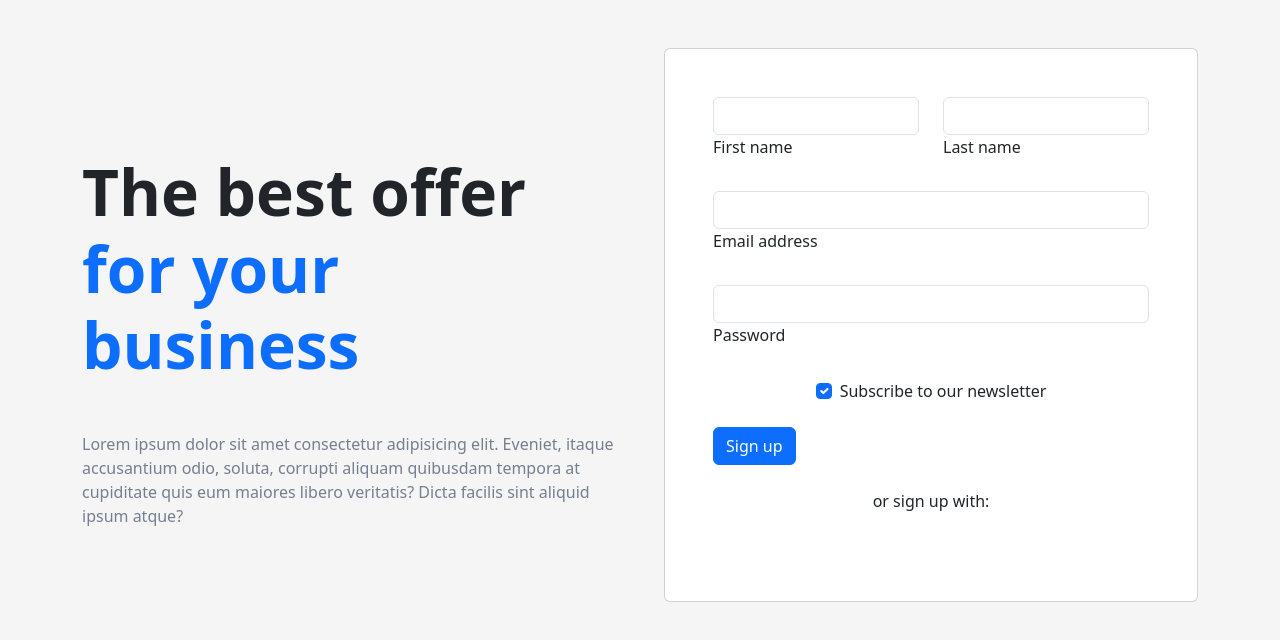
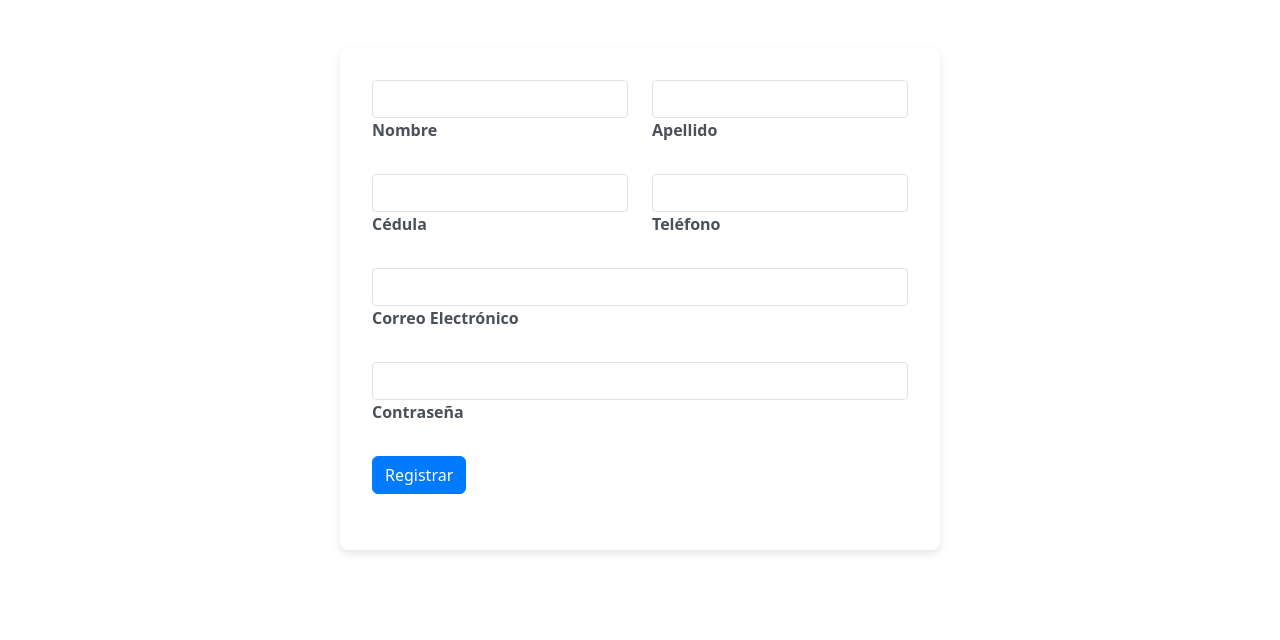
Before and after one commit to tamahaac/Front-communityNetworks, an Angular app: page /register in a window 1280 px wide. Shown: the top 640 px of the page. Built offline with nearby package versions, Linux system fonts and the light colour scheme.

Commit message:
cambios en registro

```diff
--- a/src/app/core/services/auth.service.ts
+++ b/src/app/core/services/auth.service.ts
@@ -6,51 +6,50 @@ import { Observable, tap } from 'rxjs';
 @Injectable({
   providedIn: 'root'
 })
-export class authService {
+export class AuthService {
+
   private LOGIN_URL = 'http://localhost:8080/auth/login';
   private tokenKey = 'authToken';
 
-  constructor(private httpClient: HttpClient, private router: Router ) { }
+  constructor(private httpClient: HttpClient, private router: Router) { }
 
-  login(user: string, password: string): Observable<any>{
+
+
+  login(user: string, password: string): Observable<any> {
     const headers = new HttpHeaders({ 'Content-Type': 'application/json' });
     const data = {
       "correo": user,
       "contrasena": password
-    }
-    console.log(data)
+    };
 
-    return this.httpClient.post<any>(this.LOGIN_URL, data, {headers}).pipe(
+    return this.httpClient.post<any>(this.LOGIN_URL, data, { headers }).pipe(
       tap(response => {
-        if(response.token){
-          console.log(response.token);
+        if (response.token) {
           this.setToken(response.token);
         }
       })
-    )
+    );
   }
 
   private setToken(token: string): void {
     localStorage.setItem(this.tokenKey, token);
   }
 
-
-  private getToken(): string | null{
-  return localStorage.getItem(this.tokenKey);
+  private getToken(): string | null {
+    return localStorage.getItem(this.tokenKey);
   }
 
-  isAutenthicated(): boolean {
+  isAuthenticated(): boolean {
     const token = this.getToken();
-    if (!token){
+    if (!token) {
       return false;
     }
-
     const payload = JSON.parse(atob(token.split('.')[1]));
     const exp = payload.exp * 1000;
-    return Date.now() < exp
+    return Date.now() < exp;
   }
 
-  logout(): void{
+  logout(): void {
     localStorage.removeItem(this.tokenKey);
     this.router.navigate(['/login']);
   }
--- /dev/null
+++ b/src/app/core/services/usuarios/user.service.ts
@@ -0,0 +1,19 @@
+import { HttpClient, HttpHeaders } from '@angular/common/http';
+import { Injectable } from '@angular/core';
+import { Router } from '@angular/router';
+import { Observable, tap } from 'rxjs';
+
+@Injectable({
+  providedIn: 'root'
+})
+export class UserService {
+
+  constructor(private httpClient: HttpClient, private router: Router) { }
+
+  private REGISTER_URL = 'http://localhost:8080/api/v1/usuarios/registro'; // URL para el registro
+
+  register(value: any): Observable<any> {
+    const headers = new HttpHeaders({ 'Content-Type': 'application/json' });
+    return this.httpClient.post<any>(this.REGISTER_URL, value, { headers });
+  }
+}
--- a/src/app/features/auth/login/login.component.ts
+++ b/src/app/features/auth/login/login.component.ts
@@ -1,5 +1,5 @@
 import { Component } from '@angular/core';
-import { authService } from '../../../core/services/auth.service';
+import { AuthService } from '../../../core/services/auth.service';
 import { Router } from '@angular/router';
 import { FormsModule } from '@angular/forms';
 import { CommonModule } from '@angular/common';
@@ -15,7 +15,7 @@ export class LoginComponent {
   user: string = '';
   password: string = '';
 
-  constructor(private authService: authService, private router: Router){
+  constructor(private authService: AuthService, private router: Router){
 
   }
   login(): void {
--- a/src/app/features/auth/register/register.component.css
+++ b/src/app/features/auth/register/register.component.css
@@ -0,0 +1,26 @@
+.container {
+    max-width: 600px;
+    padding: 2rem;
+    background-color: #ffffff;
+    border-radius: 8px;
+    box-shadow: 0 4px 8px rgba(0, 0, 0, 0.1);
+  }
+
+  .form-label {
+    font-weight: bold;
+    color: #495057;
+  }
+
+  .form-control {
+    border-radius: 4px;
+  }
+
+  .btn-primary {
+    background-color: #007bff;
+    border-color: #007bff;
+  }
+
+  .btn-primary:hover {
+    background-color: #0056b3;
+    border-color: #004085;
+  }
--- a/src/app/features/auth/register/register.component.html
+++ b/src/app/features/auth/register/register.component.html
@@ -1,93 +1,54 @@
-<!-- Section: Design Block -->
-<section class="">
-    <!-- Jumbotron -->
-    <div class="px-4 py-5 px-md-5 text-center text-lg-start" style="background-color: hsl(0, 0%, 96%)">
-      <div class="container">
-        <div class="row gx-lg-5 align-items-center">
-          <div class="col-lg-6 mb-5 mb-lg-0">
-            <h1 class="my-5 display-3 fw-bold ls-tight">
-              The best offer <br />
-              <span class="text-primary">for your business</span>
-            </h1>
-            <p style="color: hsl(217, 10%, 50.8%)">
-              Lorem ipsum dolor sit amet consectetur adipisicing elit.
-              Eveniet, itaque accusantium odio, soluta, corrupti aliquam
-              quibusdam tempora at cupiditate quis eum maiores libero
-              veritatis? Dicta facilis sint aliquid ipsum atque?
-            </p>
+<div class="container mt-5">
+  <form>
+    <div class="row">
+      <!-- Cédula -->
+      <div class="col-md-6 mb-4">
+        <div class="form-outline">
+          <input [(ngModel)]="registerForm.nombre" name="nombre" type="text" id="nombre" class="form-control" />
+          <label class="form-label" for="nombre">Nombre</label>
+        </div>
       </div>
 
-          <div class="col-lg-6 mb-5 mb-lg-0">
-            <div class="card">
-              <div class="card-body py-5 px-md-5">
-                <form>
-                  <!-- 2 column grid layout with text inputs for the first and last names -->
-                  <div class="row">
+      <!-- Nombre -->
       <div class="col-md-6 mb-4">
-                      <div data-mdb-input-init class="form-outline">
-                        <input type="text" id="form3Example1" class="form-control" />
-                        <label class="form-label" for="form3Example1">First name</label>
-                      </div>
-                    </div>
-                    <div class="col-md-6 mb-4">
-                      <div data-mdb-input-init class="form-outline">
-                        <input type="text" id="form3Example2" class="form-control" />
-                        <label class="form-label" for="form3Example2">Last name</label>
+        <div class="form-outline">
+          <input [(ngModel)]="registerForm.apellido" name="apellido" type="text" id="apellido" class="form-control" />
+          <label class="form-label" for="apellido">Apellido</label>
         </div>
       </div>
     </div>
 
-                  <!-- Email input -->
-                  <div data-mdb-input-init class="form-outline mb-4">
-                    <input type="email" id="form3Example3" class="form-control" />
-                    <label class="form-label" for="form3Example3">Email address</label>
+    <div class="row">
+      <!-- Apellido -->
+      <div class="col-md-6 mb-4">
+        <div class="form-outline">
+          <input [(ngModel)]="registerForm.cedula" name="cedula" type="text" id="cedula" class="form-control" />
+          <label class="form-label" for="cedula">Cédula</label>
+        </div>
       </div>
 
-                  <!-- Password input -->
-                  <div data-mdb-input-init class="form-outline mb-4">
-                    <input type="password" id="form3Example4" class="form-control" />
-                    <label class="form-label" for="form3Example4">Password</label>
-                  </div>
-
-                  <!-- Checkbox -->
-                  <div class="form-check d-flex justify-content-center mb-4">
-                    <input class="form-check-input me-2" type="checkbox" value="" id="form2Example33" checked />
-                    <label class="form-check-label" for="form2Example33">
-                      Subscribe to our newsletter
-                    </label>
-                  </div>
-
-                  <!-- Submit button -->
-                  <button type="submit" data-mdb-button-init data-mdb-ripple-init class="btn btn-primary btn-block mb-4">
-                    Sign up
-                  </button>
-
-                  <!-- Register buttons -->
-                  <div class="text-center">
-                    <p>or sign up with:</p>
-                    <button  type="button" data-mdb-button-init data-mdb-ripple-init class="btn btn-link btn-floating mx-1">
-                      <i class="fab fa-facebook-f"></i>
-                    </button>
-
-                    <button  type="button" data-mdb-button-init data-mdb-ripple-init class="btn btn-link btn-floating mx-1">
-                      <i class="fab fa-google"></i>
-                    </button>
-
-                    <button  type="button" data-mdb-button-init data-mdb-ripple-init class="btn btn-link btn-floating mx-1">
-                      <i class="fab fa-twitter"></i>
-                    </button>
-
-                    <button  type="button" data-mdb-button-init data-mdb-ripple-init class="btn btn-link btn-floating mx-1">
-                      <i class="fab fa-github"></i>
-                    </button>
-                  </div>
-                </form>
+      <!-- Teléfono -->
+      <div class="col-md-6 mb-4">
+        <div class="form-outline">
+          <input [(ngModel)]="registerForm.telefono" name="telefono" type="text" id="telefono" class="form-control" />
+          <label class="form-label" for="telefono">Teléfono</label>
         </div>
       </div>
     </div>
+
+    <!-- Correo Electrónico -->
+    <div class="form-outline mb-4">
+      <input [(ngModel)]="registerForm.correo" name="correo" type="text" id="correo" class="form-control" />
+      <label class="form-label" for="correo">Correo Electrónico</label>
     </div>
+
+    <!-- Contraseña -->
+    <div class="form-outline mb-4">
+      <input [(ngModel)]="registerForm.contrasena" name="contrasena" type="password" id="contrasena" class="form-control" />
+      <label class="form-label" for="contrasena">Contraseña</label>
     </div>
+
+    <!-- Submit Button -->
+    <button (click)="onSubmit()" type="button" class="btn btn-primary btn-block mb-4">Registrar</button>
+  </form>
 </div>
-    <!-- Jumbotron -->
-  </section>
-  <!-- Section: Design Block -->
--- a/src/app/features/auth/register/register.component.ts
+++ b/src/app/features/auth/register/register.component.ts
@@ -1,12 +1,51 @@
 import { Component } from '@angular/core';
+import { FormsModule } from '@angular/forms';
+import { CommonModule } from '@angular/common';
+import { UserService } from '../../../core/services/usuarios/user.service';
+import { Router } from '@angular/router';
+
+interface RegisterForm {
+  cedula: string;
+  nombre: string;
+  apellido: string;
+  telefono: string;
+  correo: string;
+  contrasena: string;
+}
 
 @Component({
   selector: 'app-register',
+  templateUrl: './register.component.html',
+  styleUrls: ['./register.component.css'],
   standalone: true,
-  imports: [],
-  templateUrl: './register.component.html',
-  styleUrl: './register.component.css'
+  imports: [FormsModule, CommonModule],
 })
-export class RegisterComponent {
 
+export class  RegisterComponent {
+  registerForm: RegisterForm = {
+    cedula: '',
+    nombre: '',
+    apellido: '',
+    telefono: '',
+    correo: '',
+    contrasena: ''
+  };
+
+  constructor(private userService: UserService, private router: Router){
+  }
+
+  onSubmit() {
+    console.log("registro"+ this.registerForm.cedula);
+    this.userService.register(this.registerForm).subscribe({
+      next: ()=> this.router.navigate(['/login']),
+      error: (err: any) => console.error('Registration Failed', err)
+    })
+
+  /*  if (this.registerForm.valid) {
+      console.log('Form Submitted', this.registerForm.value);
+    } else {
+      console.log('Form is invalid');
+    }*/
+
+  }
 }
```
Lines whose indentation alone changed are shown as unchanged.
